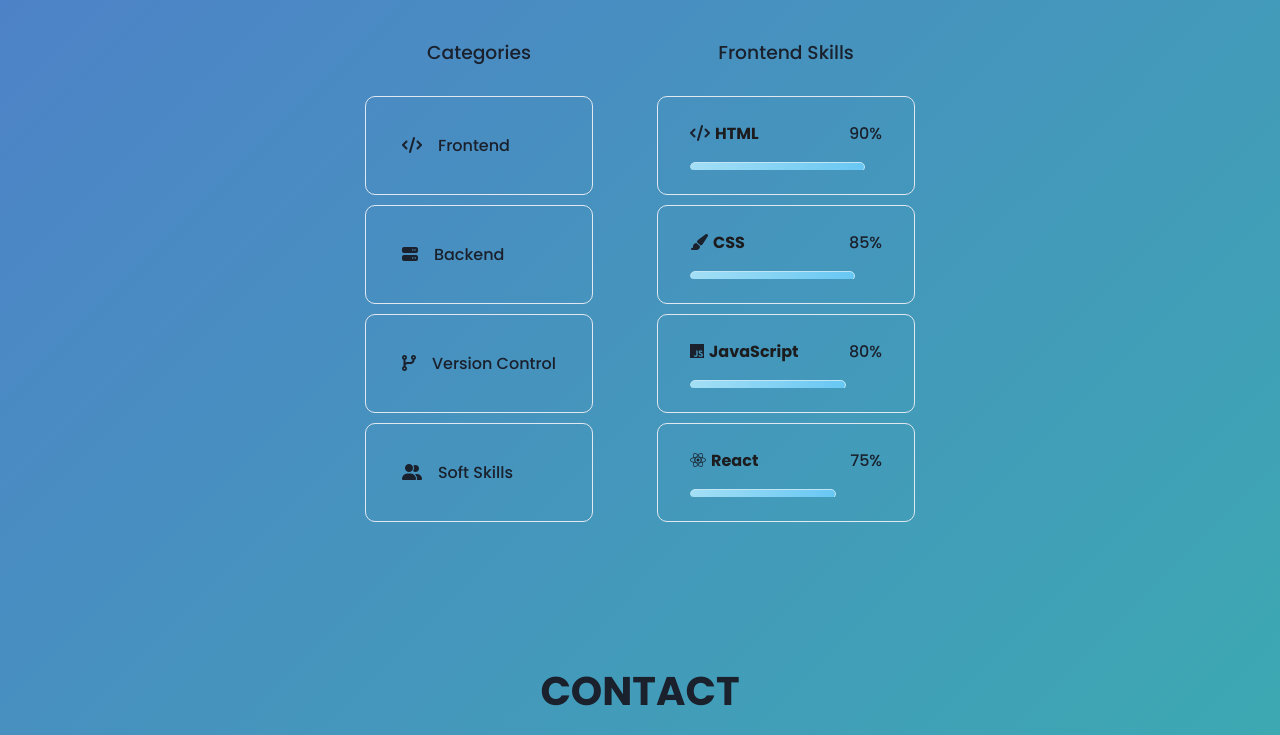
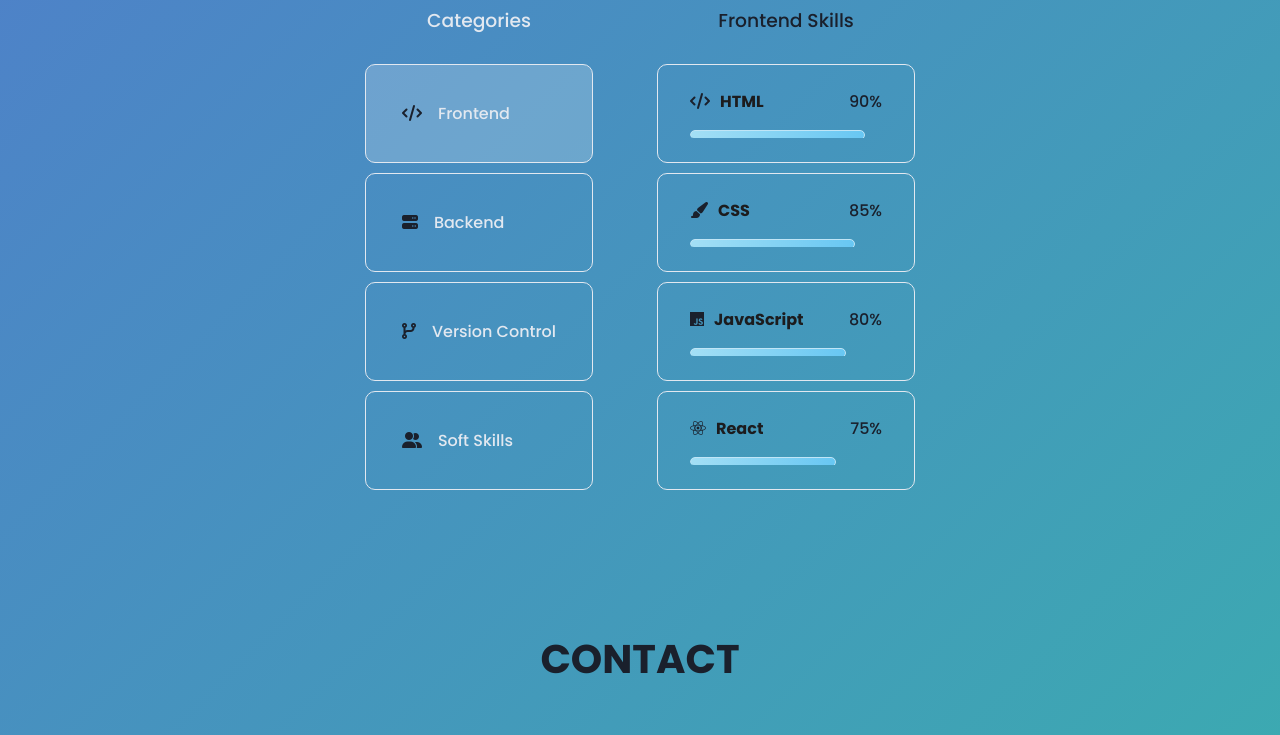
Before and after one commit to amirudheenshareif/Personal-Portfolio, a React (Vite) app: page / in a window 1280 px wide. Shown: the part 1440-2175 px from the top of the page. Built offline with nearby package versions, Linux system fonts and the light colour scheme.

Commit message:
Added hover & focus effects

```diff
--- a/src/components/Contact/Contact.css
+++ b/src/components/Contact/Contact.css
@@ -19,15 +19,23 @@
 }
 #nameInput,#emailInput,#messageInput {
     font-family: "Poppins", serif;
-    background-color: transparent;
+    background: rgba(255, 255, 255, 0.1);
     display: block;
     width: 100%;
     padding: 1rem;
     margin: 1rem;
-    border: 1px solid #E2E8F0 ;
+    border: 1px solid rgba(255, 255, 255, 0.4);
     outline: none;
     border-radius: 10px;
 }
+input::placeholder, textarea::placeholder{
+    color: rgba(255, 255, 255, 0.6);
+}
+#nameInput:focus,#emailInput:focus, #messageInput:focus {
+    border-color: #38B2AC; /* Focus border color */
+    background-color: rgba(255, 255, 255, 0.2); /* Slightly lighter background on focus */
+    outline: none; /* Remove default focus outline */
+  }
 /* .mainContainer-contact form button{
     font-family: "Poppins", serif;
     font-weight: 600;
--- a/src/components/Hero/Hero.css
+++ b/src/components/Hero/Hero.css
@@ -1,6 +1,6 @@
 @import url('https://fonts.googleapis.com/css2?family=Poppins:ital,wght@0,100;0,200;0,300;0,400;0,500;0,600;0,700;0,800;0,900;1,100;1,200;1,300;1,400;1,500;1,600;1,700;1,800;1,900&family=Roboto+Mono:ital,wght@0,100..700;1,100..700&family=Roboto:ital,wght@0,100;0,300;0,400;0,500;0,700;0,900;1,100;1,300;1,400;1,500;1,700;1,900&display=swap');
 
-:root{
+/* :root{
     --background-color: #222;
     --btn-color: #fff;
     --btn-text-color: #222;
@@ -8,7 +8,7 @@
     --text-color: #fff;
     --form-text-color: #fff;
     --footer-text-color: #bbb;
-}
+} */
 
 .mainContainer{
     width: 800px;
--- a/src/components/Skills/Skills.css
+++ b/src/components/Skills/Skills.css
@@ -4,14 +4,17 @@ h1{
 h3{
     font-weight: 500;
 }
+.left h3, .left span{
+  color: #E2E8F0;
+}
 .skills-container{
     width: 100%;
-
     display: flex;
     justify-content: center;
     align-items: center;
     flex-wrap: wrap;
     margin: 2rem;
+    margin-top: 0;
 }
 .left,.right{
     display: flex;
@@ -70,6 +73,10 @@ h3{
   #skillName{
     color: #1c1c1e;
     font-weight: bold;
+    margin-left: 5px;
+  }
+  .active{
+    background: rgba(255, 255, 255, 0.2);
   }
   @keyframes grow {
     from {
--- a/src/components/Skills/Skills.jsx
+++ b/src/components/Skills/Skills.jsx
@@ -41,6 +41,7 @@ const Skills = () => {
   const newArray = [frontend, backend, versionControl, softSkills];
   const[activeArray, setActiveArray] = useState(newArray[0]);
   const[skillHeading, setSkillHeading] = useState("Frontend Skills");
+  const[activeDiv, setActiveDiv] = useState("frontend");
 
     return (
     <>
@@ -53,9 +54,11 @@ const Skills = () => {
         onClick={() => {
           setActiveArray(newArray[0]);
           setSkillHeading("Frontend skills");
+          setActiveDiv("frontend");
         }}
         whileHover={{ scale: 1.05 }}
         whileTap={{ scale: 0.9 }}
+        className={activeDiv === "frontend" ? "active" : ""}
       >
         <i className="fas fa-code"></i>
         <span>Frontend</span>
@@ -65,9 +68,11 @@ const Skills = () => {
         onClick={() => {
           setActiveArray(newArray[1]);
           setSkillHeading("Backend skills");
+          setActiveDiv("backend");
         }}
         whileHover={{ scale: 1.05}}
         whileTap={{ scale: 0.9 }}
+        className={activeDiv === "backend" ? "active" : ""}
       >
         <i className="fas fa-server"></i>
         <span>Backend</span>
@@ -77,9 +82,11 @@ const Skills = () => {
         onClick={() => {
           setActiveArray(newArray[2]);
           setSkillHeading("Version Control");
+          setActiveDiv("versionControl");
         }}
         whileHover={{ scale: 1.05}}
         whileTap={{ scale:0.9 }}
+        className={activeDiv === "versionControl" ? "active" : ""}
       >
         <i className="fas fa-code-branch"></i>
         <span>Version Control</span>
@@ -89,9 +96,11 @@ const Skills = () => {
         onClick={() => {
           setActiveArray(newArray[3]);
           setSkillHeading("Soft Skills");
+          setActiveDiv("softSkills");
         }}
         whileHover={{ scale: 1.05}}
         whileTap={{ scale: 0.9 }}
+        className={activeDiv === "softSkills" ? "active" : ""}
       >
         <i className="fas fa-user-friends"></i>
         <span>Soft Skills</span>
```
